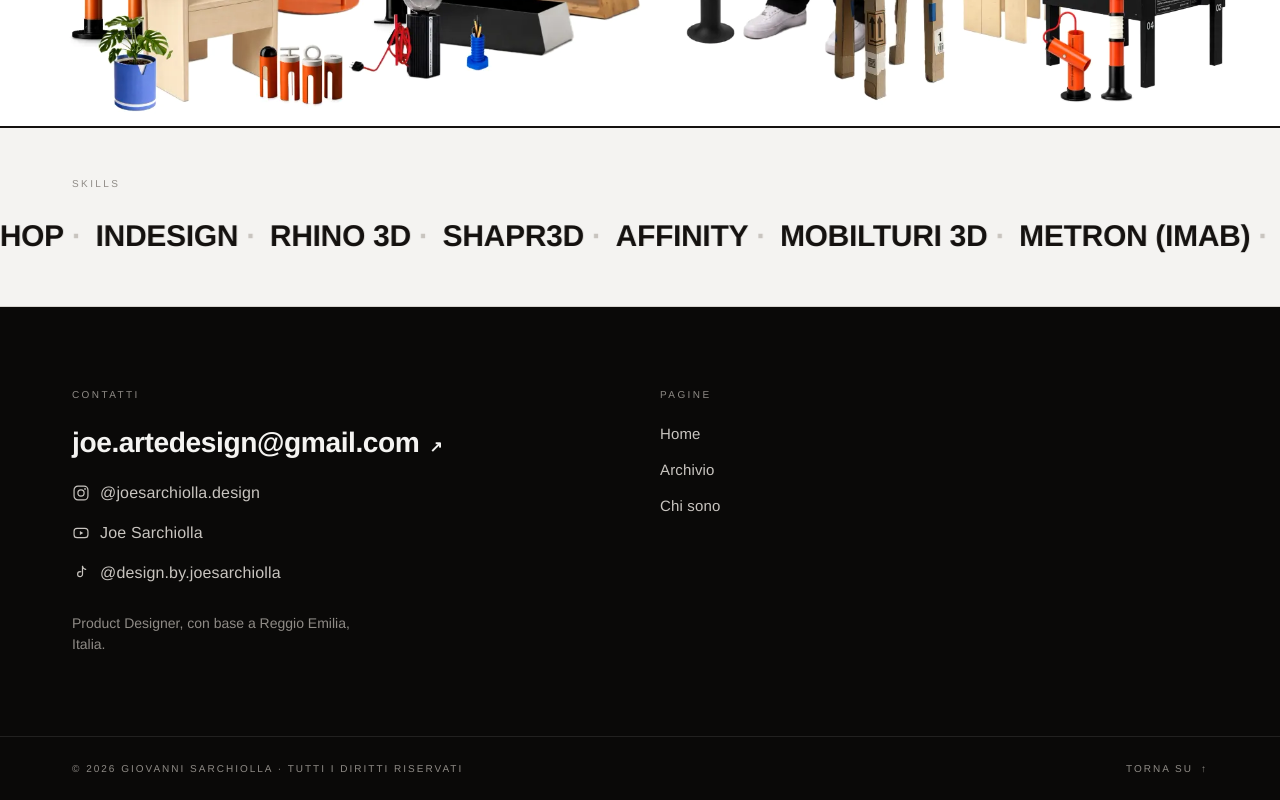
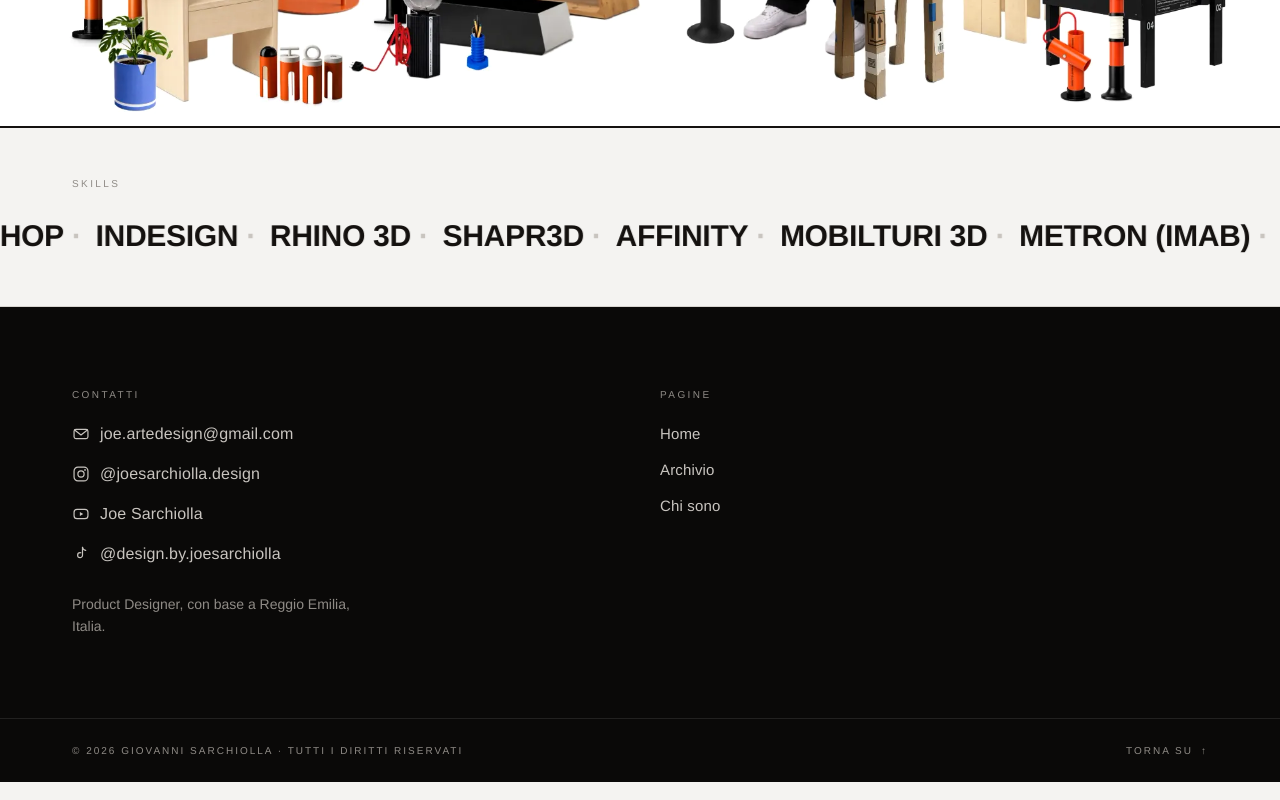
Before and after one commit to Omarone529/JoeDesign, a React (Vite) app: page / in a window 1280 px wide. Shown: the part 1893-2693 px from the top of the page. Built offline with nearby package versions, Linux system fonts and the light colour scheme.

Commit message:
chore: update

```diff
--- a/src/App.jsx
+++ b/src/App.jsx
@@ -1,5 +1,6 @@
 import Navbar from './components/Navbar'
 import Footer from './components/Footer'
+import FloatingMailButton from './components/FloatingMailButton'
 import Home from './pages/Home'
 import About from './pages/About'
 import Archive from './pages/Archive'
@@ -19,6 +20,7 @@ export default function App() {
       {route.name === 'notfound' && <NotFound />}
       {route.name === 'home' && <Home />}
       <Footer />
+      <FloatingMailButton />
     </div>
   )
 }
--- /dev/null
+++ b/src/components/FloatingMailButton.jsx
@@ -0,0 +1,57 @@
+import { useEffect, useState } from 'react'
+import { profile } from '../data/siteData'
+
+/*
+ * Pulsante flottante che duplica il contatto email del footer (stesso
+ * `emailHref`): sempre visibile, sparisce solo quando il footer entra nello
+ * schermo, dove il contatto è già in vista.
+ */
+export default function FloatingMailButton() {
+  const [sopraFooter, setSopraFooter] = useState(true)
+
+  useEffect(() => {
+    const footer = document.getElementById('contatti')
+    if (!footer) return
+    const observer = new IntersectionObserver(([entry]) => setSopraFooter(!entry.isIntersecting))
+    observer.observe(footer)
+    return () => observer.disconnect()
+  }, [])
+
+  const visibile = sopraFooter
+
+  return (
+    <a
+      href={profile.emailHref}
+      target="_blank"
+      rel="noreferrer"
+      aria-label={`Scrivi a ${profile.email}`}
+      aria-hidden={!visibile}
+      tabIndex={visibile ? 0 : -1}
+      className={`fixed bottom-6 right-5 z-40 flex h-12 w-12 items-center justify-center rounded-full bg-ink text-paper shadow-lg transition-all duration-300 ease-[cubic-bezier(.2,.7,.2,1)] hover:bg-night sm:right-8 lg:right-[72px] ${
+        visibile ? 'translate-y-0 opacity-100' : 'pointer-events-none translate-y-3 opacity-0'
+      }`}
+    >
+      <LogoGmail className="h-5 w-5" />
+    </a>
+  )
+}
+
+/* Icona busta identica a quella del footer (stesso trattamento, stroke in currentColor). */
+function LogoGmail({ className = '' }) {
+  return (
+    <svg
+      viewBox="0 0 24 24"
+      className={className}
+      fill="none"
+      stroke="currentColor"
+      strokeWidth="1.6"
+      strokeLinecap="round"
+      strokeLinejoin="round"
+      aria-hidden="true"
+      focusable="false"
+    >
+      <rect x="2.75" y="5.75" width="18.5" height="12.5" rx="2.5" />
+      <path d="M3.5 6.75l8.5 6.5 8.5-6.5" />
+    </svg>
+  )
+}
--- a/src/components/Footer.jsx
+++ b/src/components/Footer.jsx
@@ -50,27 +50,20 @@ export default function Footer() {
           <Occhiello>Contatti</Occhiello>
 
           {/*
-           * Elemento di primo livello del footer (il resto sta sotto, a 15px).
-           * `flex w-fit`: box di blocco perché i due canali restino incolonnati,
+           * `flex w-fit`: box di blocco perché i canali restino incolonnati,
            * ma largo quanto il testo così l'hover non invade la colonna.
+           * Stessa resa di Instagram/YouTube/TikTok qui sotto: icona + testo.
            */}
           <a
             href={profile.emailHref}
             target="_blank"
             rel="noreferrer"
-            className="group mt-5 flex w-fit items-baseline gap-2.5 text-[clamp(20px,2.2vw,29px)] font-bold tracking-[-0.015em] transition-colors duration-300 ease-[cubic-bezier(.2,.7,.2,1)] hover:text-night-soft"
+            className="group mt-5 flex w-fit items-center gap-2.5 text-[15px] tracking-[0.01em] text-night-soft transition-colors duration-300 ease-[cubic-bezier(.2,.7,.2,1)] hover:text-paper lg:text-[16px]"
           >
+            <LogoGmail className="h-[18px] w-[18px] shrink-0" />
             <span className="relative break-words">
               {profile.email}
               <Sottolineatura />
-            </span>
-            {/* U+FE0E: forza la resa testuale della freccia, che altrimenti su
-                iOS e Android esce come emoji a colori (vedi About.jsx) */}
-            <span
-              aria-hidden="true"
-              className="text-[0.55em] transition-transform duration-300 ease-[cubic-bezier(.2,.7,.2,1)] group-hover:-translate-y-1 group-hover:translate-x-1"
-            >
-              {'↗︎'}
             </span>
           </a>
 
@@ -181,6 +174,29 @@ function Sottolineatura() {
 }
 
 /*
+ * Icona busta (email) SVG inline, stesso trattamento delle altre icone del
+ * footer (stroke in currentColor, decorativo: l'indirizzo è nel testo accanto).
+ */
+function LogoGmail({ className = '' }) {
+  return (
+    <svg
+      viewBox="0 0 24 24"
+      className={className}
+      fill="none"
+      stroke="currentColor"
+      strokeWidth="1.6"
+      strokeLinecap="round"
+      strokeLinejoin="round"
+      aria-hidden="true"
+      focusable="false"
+    >
+      <rect x="2.75" y="5.75" width="18.5" height="12.5" rx="2.5" />
+      <path d="M3.5 6.75l8.5 6.5 8.5-6.5" />
+    </svg>
+  )
+}
+
+/*
  * Marchio Instagram SVG inline (no libreria di icone per un glifo). Stroke in
  * currentColor, segue il link anche in hover. Decorativo: la maniglia è nel
  * testo accanto.
--- a/src/data/siteData.js
+++ b/src/data/siteData.js
@@ -72,8 +72,6 @@ export const about = {
   photos: {
     hero: { src: '/images/about/joe-cutout.webp', alt: 'Ritratto di Joe Sarchiolla a braccia conserte' },
     lab: { src: '/images/about/joe-lab.webp', alt: 'La lampada DADO accesa, tenuta in mano' },
-    flue: { src: '/images/about/joe-flue.webp', alt: 'La lampada FLUE osservata durante la lavorazione' },
-    dado: { src: '/images/about/joe-dado.webp', alt: 'Un prototipo di lampada in stampa 3D' },
   },
 }
 
```
Also changed, not shown: public/images/about/joe-dado.webp (deleted), public/images/about/joe-flue.webp (deleted).
